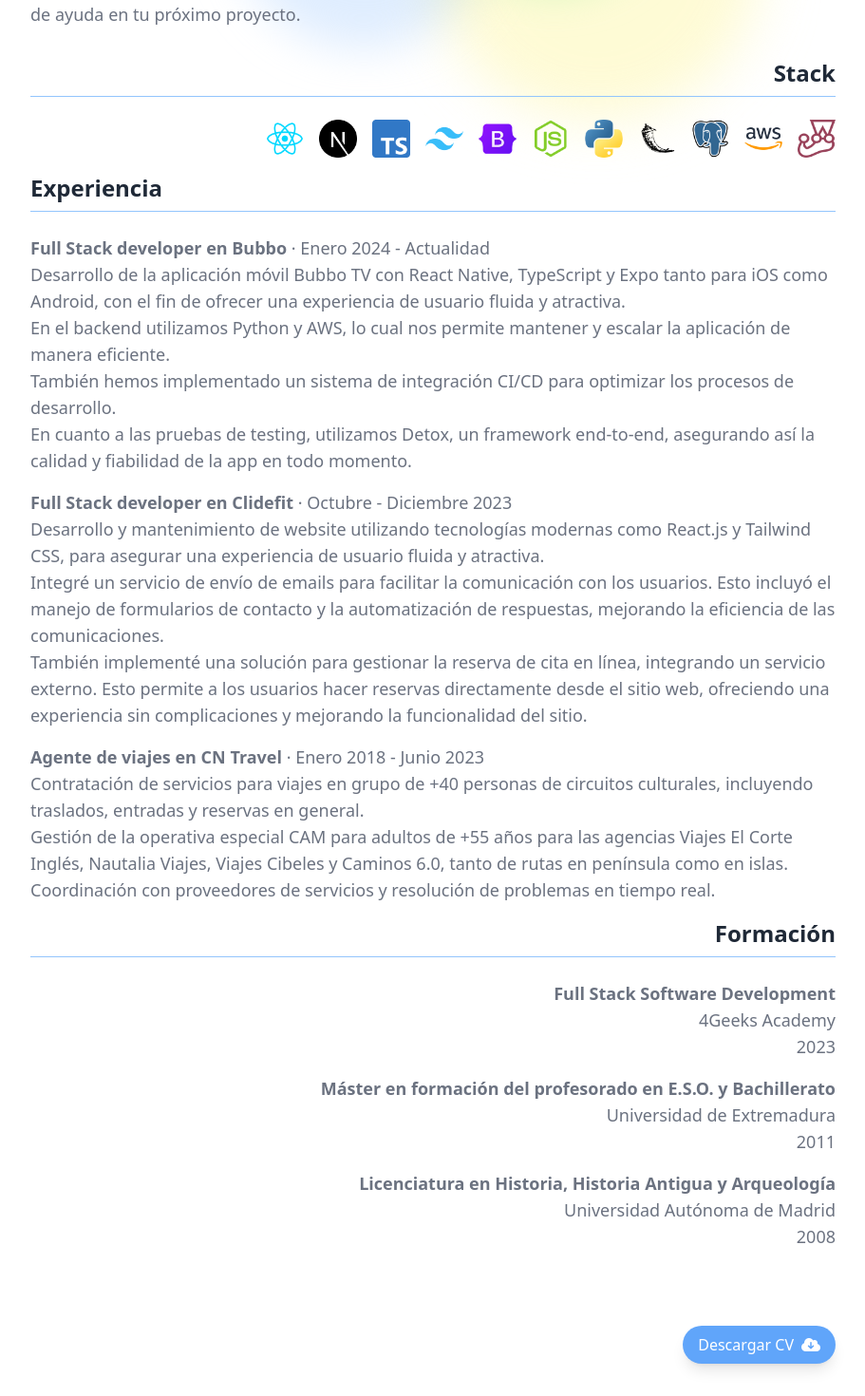
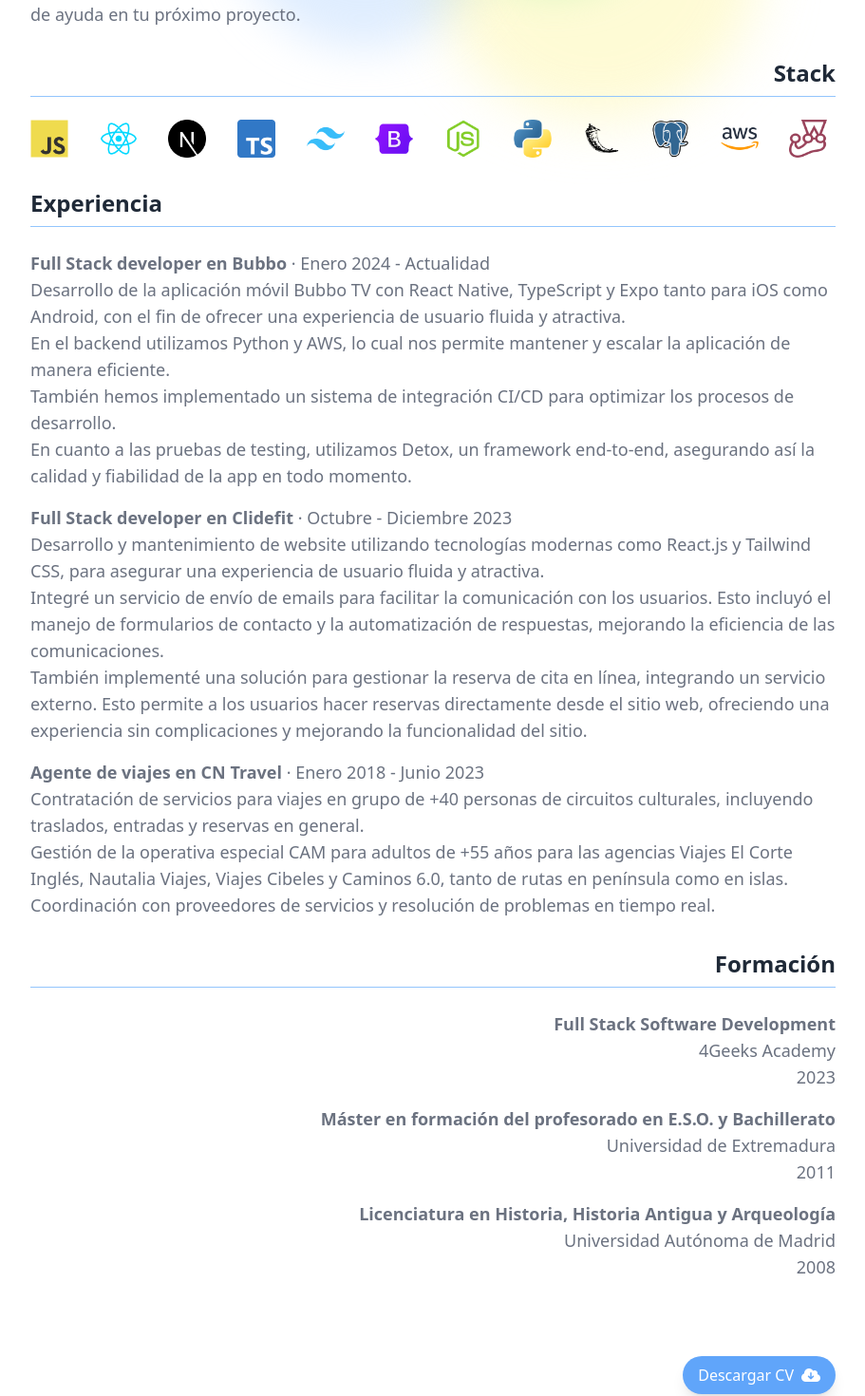
Before and after one commit to srdgz/Mi-portfolio, a React (Vite) app in the folder mi-portfolio/: page /about in a window 1280 px wide. Shown: the part 460-1930 px from the top of the page at 95% size, without its empty margins (184-1095 px from the left). Built offline with nearby package versions, Linux system fonts and the light colour scheme.

Commit message:
fix/I modify the styles of the About screen to make it responsive and add two more images to the assets folder

```diff
--- a/mi-portfolio/src/views/About.jsx
+++ b/mi-portfolio/src/views/About.jsx
@@ -1,4 +1,5 @@
 import react from "../assets/react.png";
+import javascript from "../assets/javascript.png";
 import next from "../assets/next.png";
 import typescript from "../assets/typescript.png";
 import tailwind from "../assets/tailwind.png";
@@ -37,7 +38,10 @@ const About = () => {
       <h2 className="text-xl md:text-2xl mb-6 pb-2 text-end text-gray-800 font-semibold border-b border-blue-300 max-w-4xl mx-auto">
         Stack
       </h2>
-      <ul className="flex justify-end items-center list-none text-sm md:text-lg text-gray-500 mb-4 space-x-4">
+      <ul className="grid grid-cols-6 lg:grid-cols-12 gap-4 md:gap-6 justify-center items-center list-none text-sm md:text-lg text-gray-500 mb-8">
+      <li className="flex items-center">
+          <img src={javascript} alt="JavaScript" className="h-8 md:h-10" />
+        </li>
         <li className="flex items-center">
           <img src={react} alt="ReactJS" className="h-8 md:h-10" />
         </li>
@@ -98,7 +102,7 @@ const About = () => {
             También implementé una solución para gestionar la reserva de cita en línea, integrando un servicio externo. Esto permite a los usuarios hacer reservas directamente desde el sitio web, ofreciendo una experiencia sin complicaciones y mejorando la funcionalidad del sitio.
           </p>
         </li>
-        <li className="mb-4">
+        <li className="mb-8">
         <strong>Agente de viajes en CN Travel</strong> · Enero 2018 - Junio 2023
           <p>
             Contratación de servicios para viajes en grupo de +40 personas de circuitos culturales, incluyendo traslados, entradas y reservas en general.
@@ -112,7 +116,7 @@ const About = () => {
       <h2 className="text-xl md:text-2xl mb-6 pb-2 text-end text-gray-800 font-semibold border-b border-blue-300 max-w-4xl mx-auto">
         Formación
       </h2>
-      <ul className="list-none text-end text-sm md:text-lg text-gray-500 mb-4">
+      <ul className="list-none text-end text-sm md:text-lg text-gray-500 mb-8">
         <li className="mb-4">
         <strong>Full Stack Software Development</strong>
           <p>4Geeks Academy</p>
@@ -129,7 +133,7 @@ const About = () => {
           <p>2008</p>
         </li>
       </ul>
-      <div className="flex justify-end mt-20 mb-28">
+      <div className="flex justify-end mt-20 mb-20">
         <a
           href="https://drive.google.com/file/d/1TQWLDScuQ2tiBuUQZHGzL7cDPlc58Pjc/view?usp=sharing"
           target="_blank"
```
Also changed, not shown: mi-portfolio/src/assets/JavaScript.png (added), mi-portfolio/src/assets/codeSnap.png (added).
